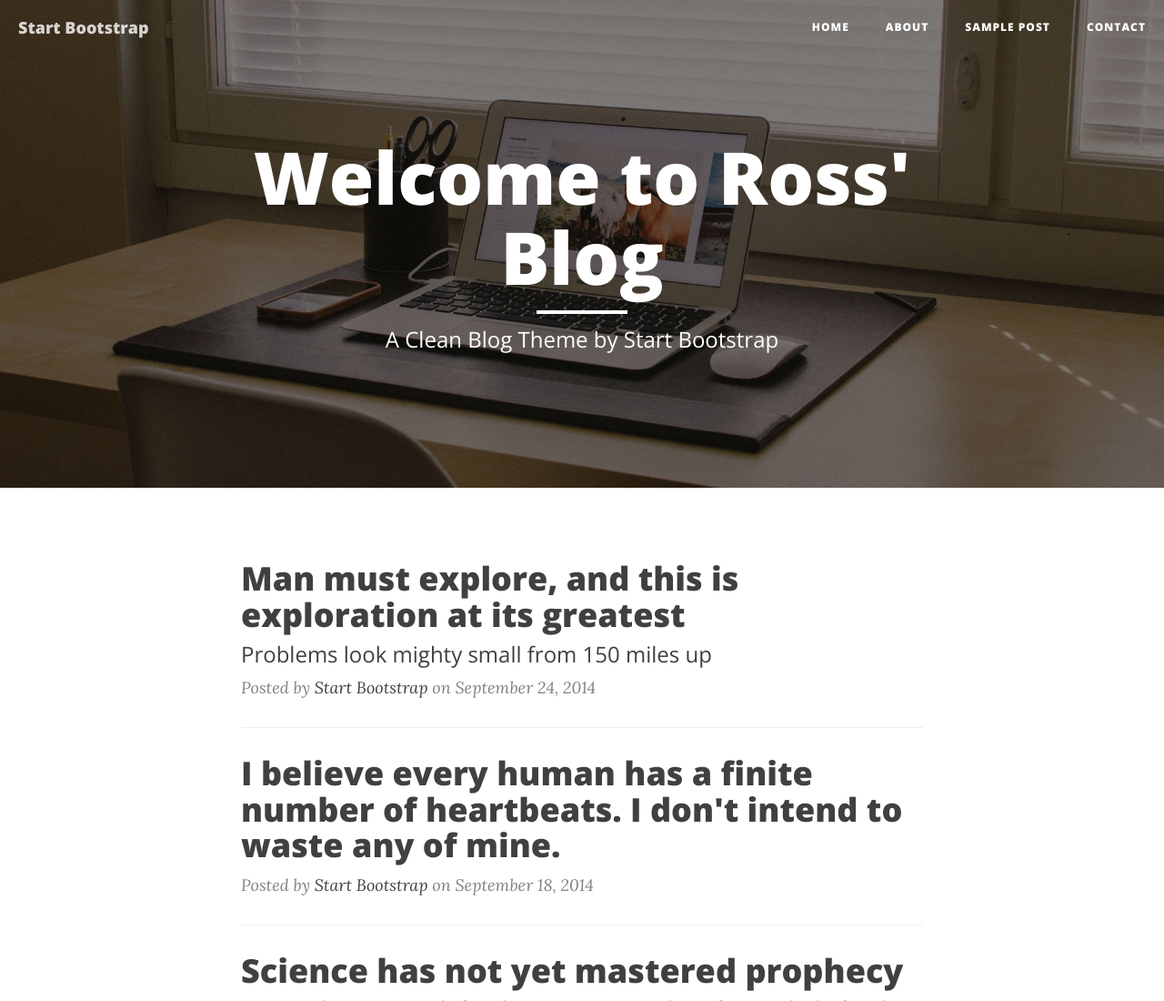
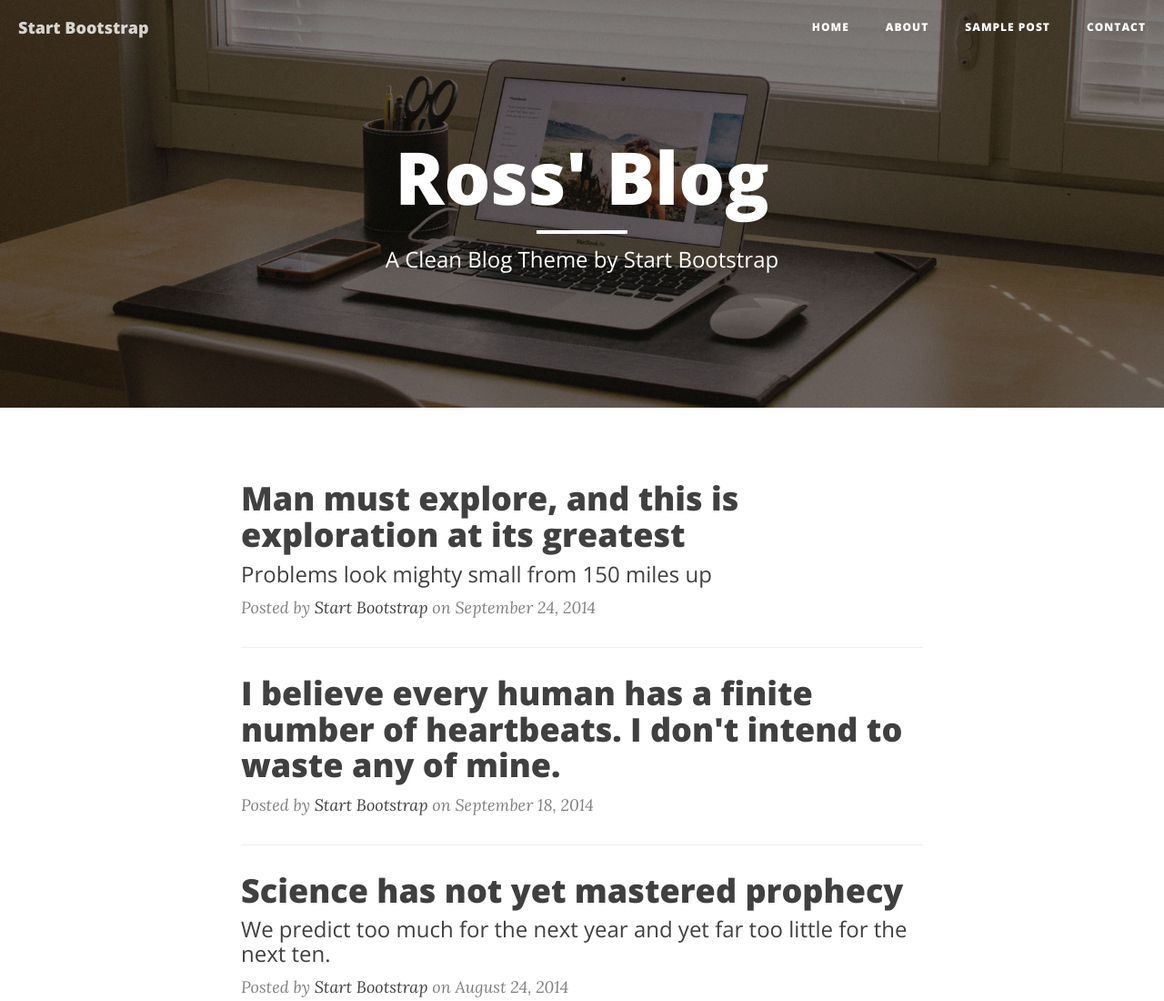
Before and after one commit to raspy8766/raspy8766.github.io, a plain HTML site: page index.html in a window 1280 px wide. Shown: the top 1100 px of the page at 91% size. Drawn offline with nearby package versions, Linux system fonts and the light colour scheme.

Commit message:
[refactor] Modified the Heading

```diff
--- a/index.html
+++ b/index.html
@@ -76,7 +76,7 @@
             <div class="row">
                 <div class="col-lg-8 col-lg-offset-2 col-md-10 col-md-offset-1">
                     <div class="site-heading">
-                        <h1>Welcome to Ross' Blog</h1>
+                        <h1>Ross' Blog</h1>
                         <hr class="small">
                         <span class="subheading">A Clean Blog Theme by Start Bootstrap</span>
                     </div>
```
